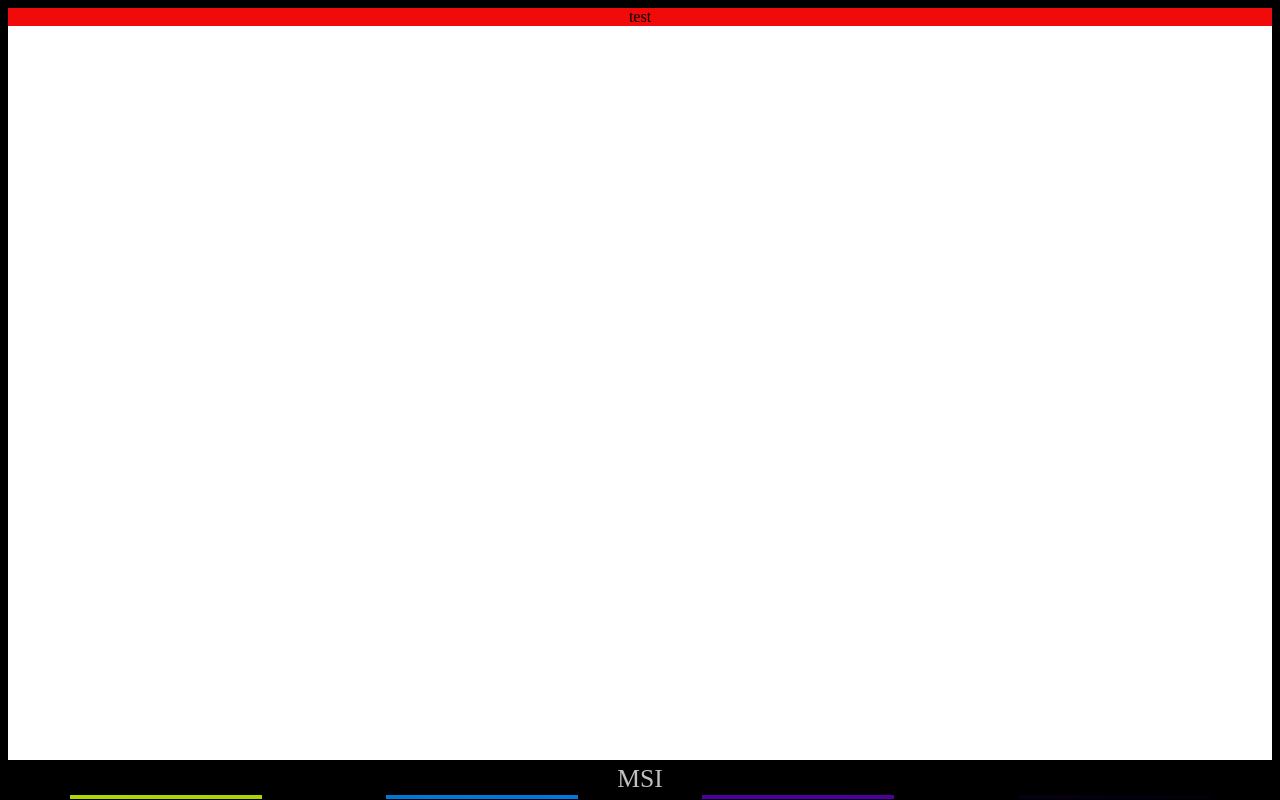
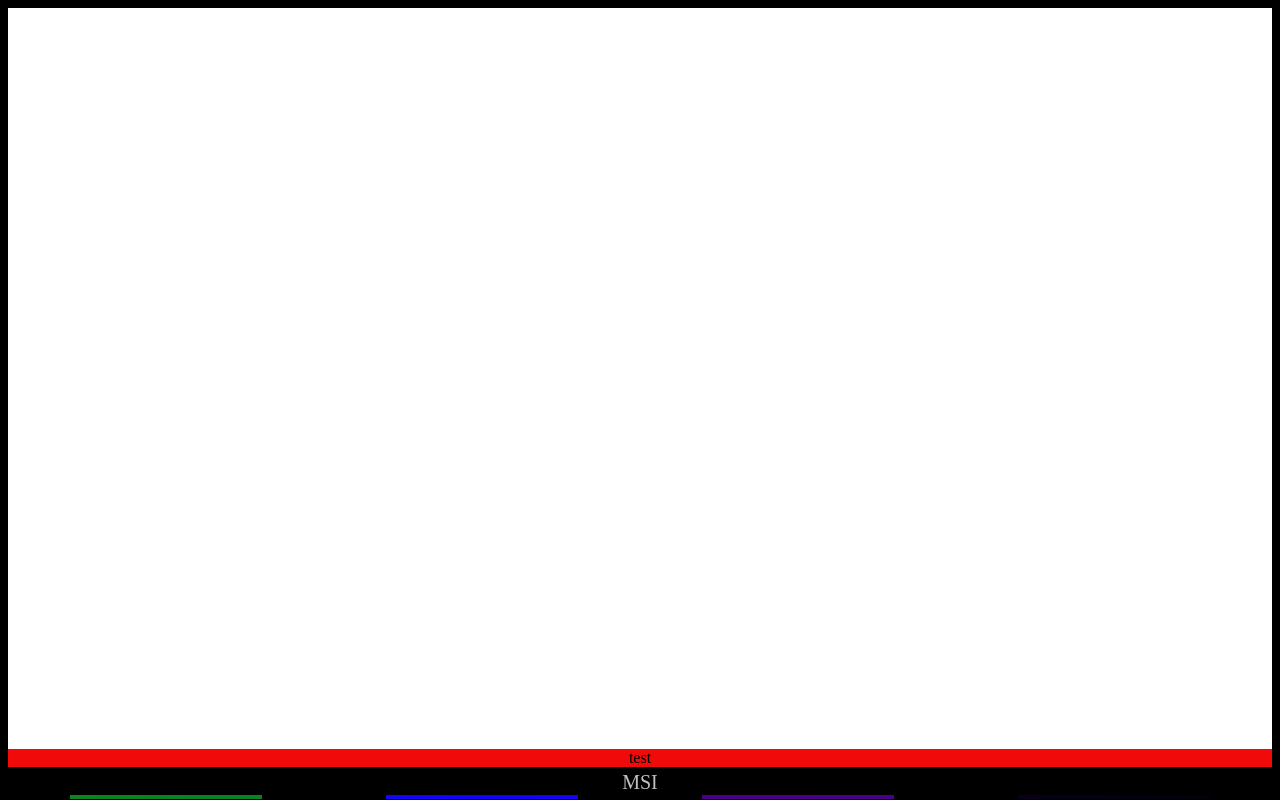
Before and after one commit to AZAM-Fabien/portfolio, a React (Vite) app: page / in a window 1280 px wide. Built offline with nearby package versions, Linux system fonts and the light colour scheme.

Commit message:
ScreenDisplay

```diff
--- a/src/App.tsx
+++ b/src/App.tsx
@@ -3,7 +3,7 @@ import { BrowserRouter as Router, Routes, Route } from "react-router-dom";
 // import { store } from "./store/redux.jsx";
 import Footer from "./components/footer/footer.tsx";
 import Home from "./pages/Home/Home.js";
-import ScreenDisplay from "./components/screenDisplay/screenDisplay.tsx";
+
 
 
 function App() {
@@ -15,7 +15,6 @@ function App() {
             <Route path="/" element={<Home />} />
           </Routes>
           <Footer />
-          <ScreenDisplay />
         </Router>
       {/* </Provider> */}
     </>
--- a/src/components/footer/footer.tsx
+++ b/src/components/footer/footer.tsx
@@ -1,18 +1,19 @@
 import * as S from "./footer_styled";
+import ScreenDisplay from "../screenDisplay/screenDisplay.tsx";
 
 const Footer = () => {
-
   return (
     <S.Container>
-            <S.MeteoContainer>
-            </S.MeteoContainer>
+      <S.ContainerMenu>
+        <S.MeteoContainer></S.MeteoContainer>
         <S.Menu>
           <div> test </div>
         </S.Menu>
-            <S.Date>
-            </S.Date>
+        <S.Date></S.Date>
+      </S.ContainerMenu>
+      <ScreenDisplay />
     </S.Container>
-    )
-}
+  );
+};
 
-export default Footer
+export default Footer;
--- a/src/components/footer/footer_styled.tsx
+++ b/src/components/footer/footer_styled.tsx
@@ -1,12 +1,16 @@
 import styled from "styled-components";
 
 export const Container = styled.div`
+  position: absolute;
+  bottom: 0;
+  width: 100%;
+`;
+
+export const ContainerMenu = styled.div`
   display: flex;
   flex-direction: row;
-  justify-content: space-between;
+  justify-content: center;
   align-items: center;
-  width: 100%;
-  height: 100%;
   background-color: #f00a0a;
 `;
 
@@ -15,17 +19,9 @@ export const MeteoContainer = styled.div`
   flex-direction: column;
   justify-content: center;
   align-items: center;
-  width: 100%;
-  height: 100%;
 `;
 
 export const Menu = styled.div`
-  display: flex;
-  flex-direction: column;
-  justify-content: center;
-  align-items: center;
-  width: 100%;
-  height: 100%;
 `;
 
 export const Date = styled.div`
@@ -33,6 +29,4 @@ export const Date = styled.div`
   flex-direction: column;
   justify-content: center;
   align-items: center;
-  width: 100%;
-  height: 100%;
 `;
--- a/src/components/led/led_styled.tsx
+++ b/src/components/led/led_styled.tsx
@@ -1,5 +1,6 @@
 import styled, { keyframes } from "styled-components";
 import chroma from 'chroma-js';
+
 
 // Créer un dégradé de couleurs arc-en-ciel
 const rainbow = chroma.scale(['black', 'red', 'orange', 'yellow', 'green', 'blue', 'indigo', 'black']).mode('lch').colors(40);
@@ -26,7 +27,7 @@ export const Led = styled.div<{ delay: number }>`
   width: 15vw;
   height: 4px;
   background: linear-gradient(90deg, ${generateGradient()});
-  background-size: 30000%;
+  background-size: 24000%;
   animation: ${waveAnimation} 8s infinite linear;
   animation-delay: ${props => props.delay}s;
 `;
--- a/src/components/screenDisplay/screenDisplay.tsx
+++ b/src/components/screenDisplay/screenDisplay.tsx
@@ -6,9 +6,9 @@ const ScreenDisplay = () => {
     <S.ScreenDisplay>
       <S.Text>MSI</S.Text>
       <S.LedContainer>
-        <Led delay={3.75} />
-        <Led delay={2.5} />
-        <Led delay={1.25} />
+        <Led delay={3} />
+        <Led delay={2} />
+        <Led delay={1} />
         <Led delay={0} />
       </S.LedContainer>
     </S.ScreenDisplay>
--- a/src/components/screenDisplay/screenDisplay_styled.tsx
+++ b/src/components/screenDisplay/screenDisplay_styled.tsx
@@ -2,8 +2,6 @@ import styled from "styled-components";
 
 
 export const ScreenDisplay = styled.div`
-  position: absolute;
-  bottom: 0;
   display: flex;
   flex-direction: column;
   align-items: center;
@@ -14,7 +12,7 @@ export const ScreenDisplay = styled.div`
 
 export const Text = styled.div`
   padding-top: 4px;
-  font-size: 2vw;
+  font-size: min(4vw, 20px);
   color: silver
 `;
 
--- a/src/index.css
+++ b/src/index.css
@@ -1,4 +1,8 @@
-:root {
+body {
+    margin: 0px;
+}
+
+#root {
     position: relative;
     height: 100vh;
     margin: 0px;
@@ -6,7 +10,3 @@
     border: 8px solid black;
     border-bottom: 0px;
 }
-
-body {
-    margin: 0px;
-}
```
Also changed, not shown: src/components/led/led.tsx (+4 -5 lines). Lines whose indentation alone changed are shown as unchanged.
